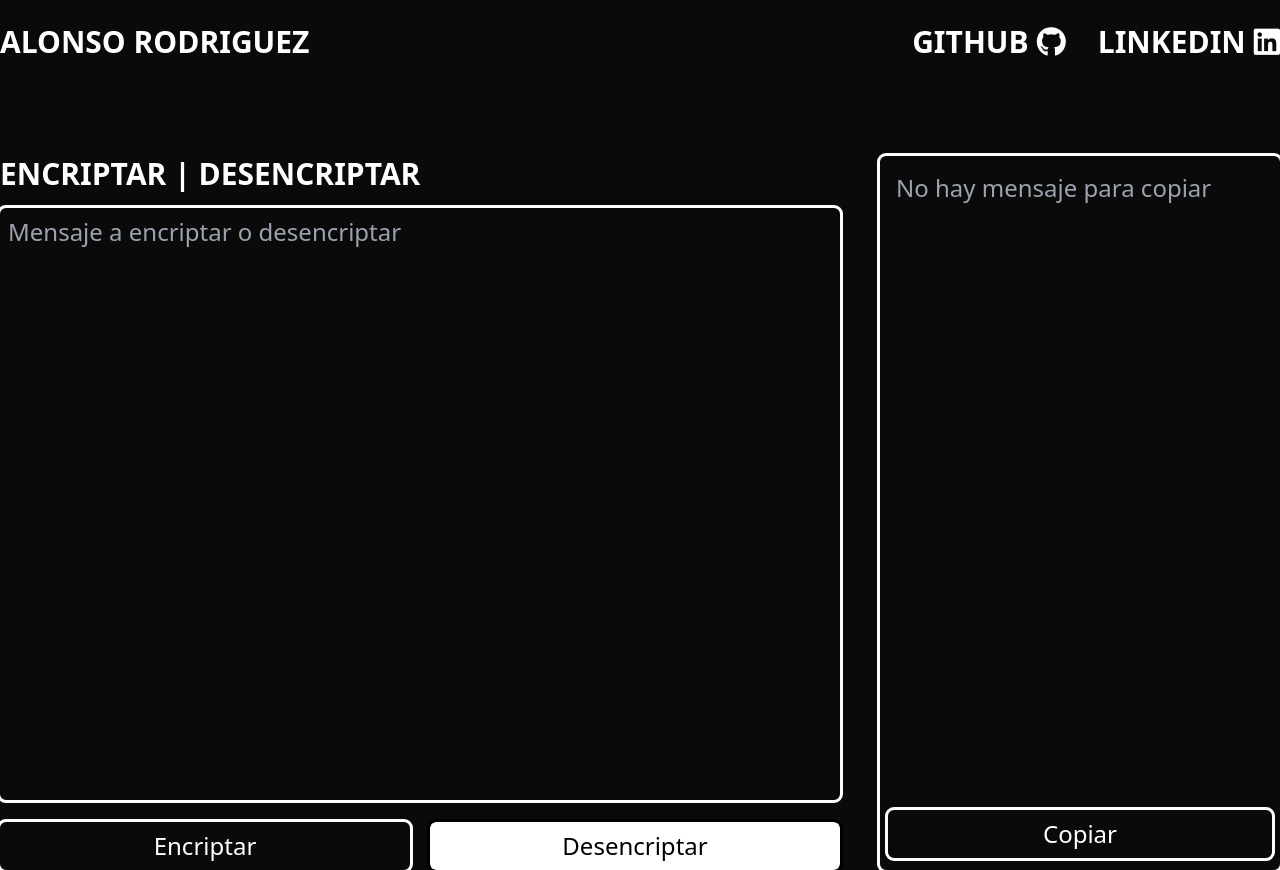
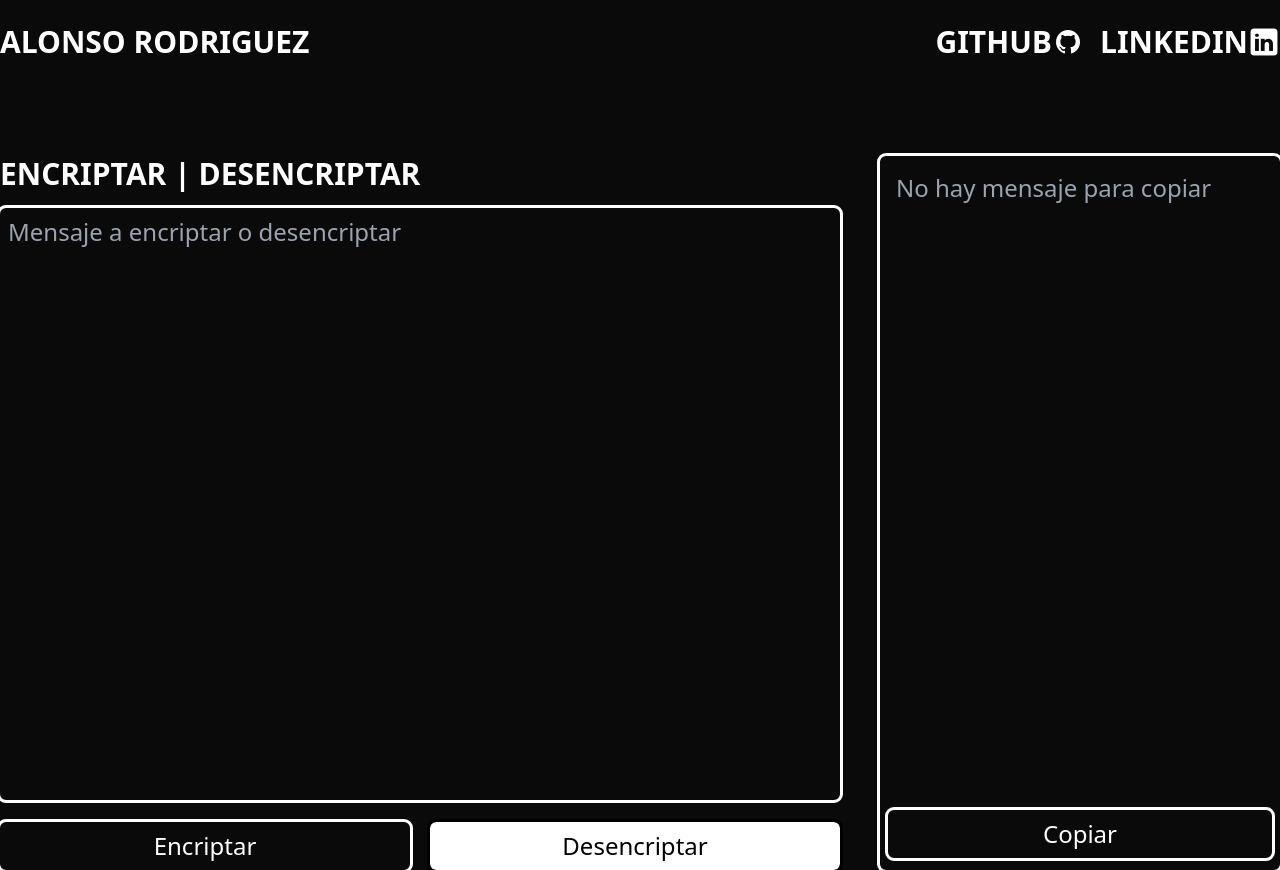
Before and after one commit to AlonsoRodriguez1/Encriptar, a plain HTML site: page index.html in a window 1280 px wide. Drawn offline with nearby package versions, Linux system fonts and the light colour scheme; some packages are replaced by stand-ins of ours; a script that the page names is missing.

Commit message:
Actualizacion de iconos a imagenes

```diff
--- a/index.html
+++ b/index.html
@@ -18,8 +18,8 @@
         <h1 class="text-white uppercase text-3xl font-semibold ">Alonso Rodriguez</h1>
 
         <nav class="grid grid-rows-2 md:flex gap-4 mt-6 md:mt-0">
-            <a href="https://github.com/AlonsoRodriguez1" class="text-white uppercase text-3xl font-semibold">GITHUB<i class="fa-brands fa-github ml-2" style="color: #ffffff;"></i></a>
-            <a href="https://www.linkedin.com/in/alonso-rodriguez-a55b0b208/" class="text-white uppercase text-3xl font-semibold ml-4">LINKEDIN<i class="fa-brands fa-linkedin ml-2" style="color: #ffffff;"></i></a>
+            <a href="https://github.com/AlonsoRodriguez1" class="text-white uppercase text-3xl font-semibold flex justify-center items-center">GITHUB <img src="/img/icons8-github-32.png" alt="Imagen Github"></a>
+            <a href="https://www.linkedin.com/in/alonso-rodriguez-a55b0b208/" class="text-white uppercase text-3xl font-semibold flex justify-center items-center">LINKEDIN <img src="/img/icons8-linkedin-32.png" alt="Imagen Linkedin"></a>
         </nav>
     </header>
 
--- a/package.json
+++ /dev/null
@@ -1,5 +0,0 @@
-{
-  "dependencies": {
-    "@fortawesome/fontawesome-free": "^6.4.0"
-  }
-}
```
Also changed, not shown: README.md (deleted), img/icons8-github-32.png (added), img/icons8-linkedin-32.png (added), 1 other file.
